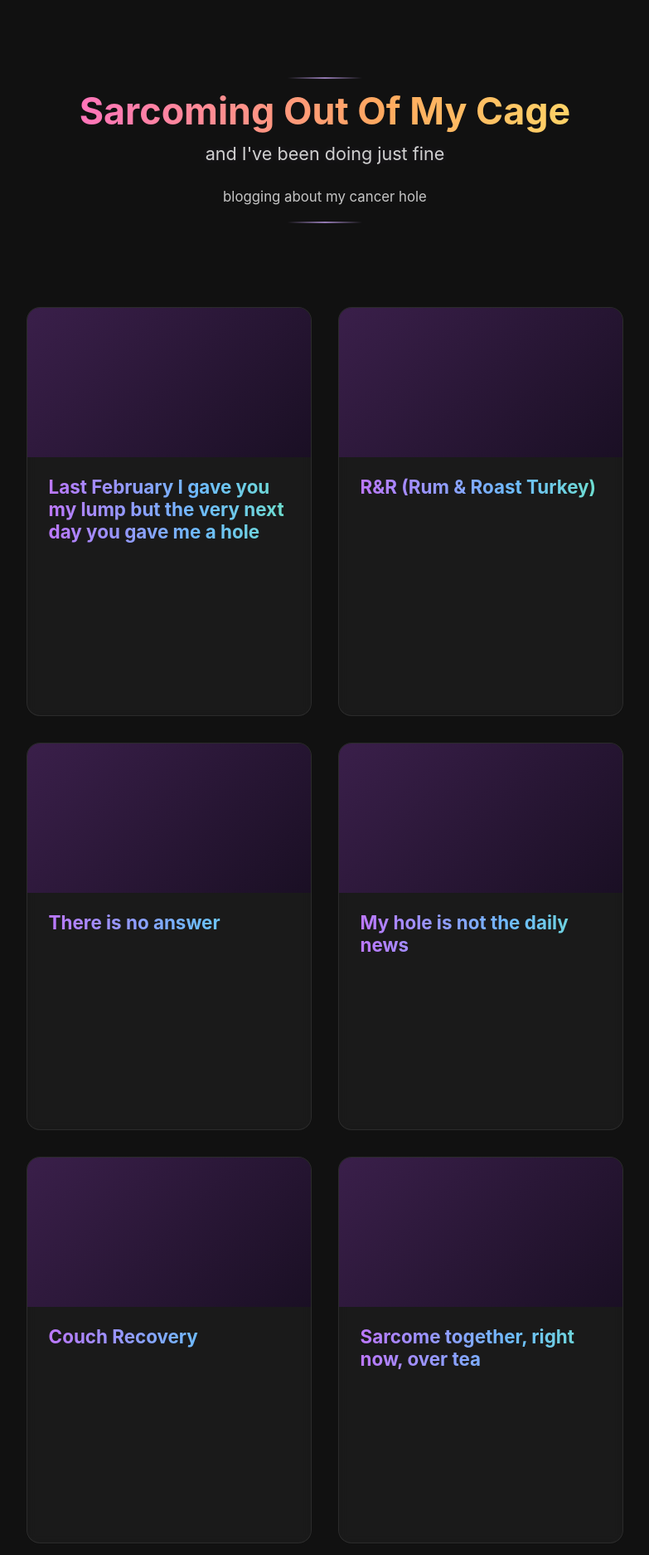
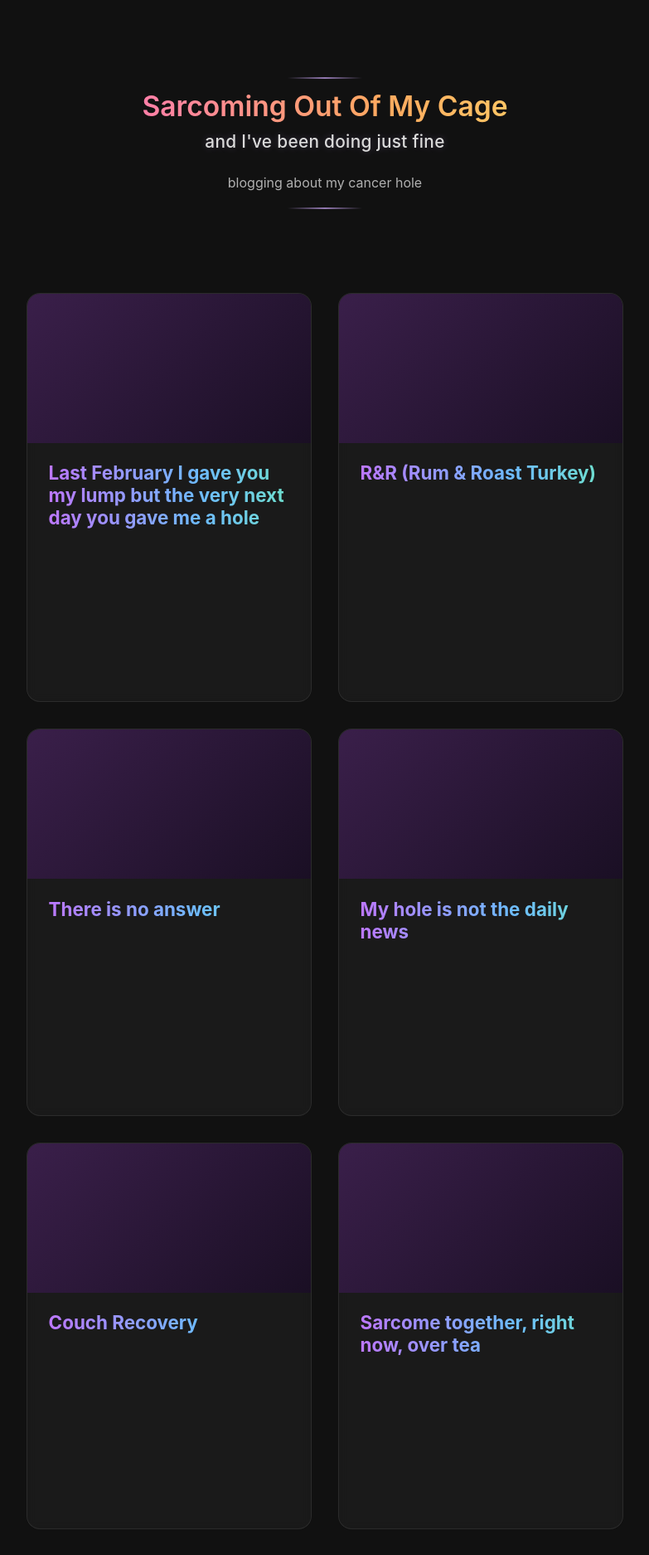
Before and after one commit to Marmitewarlock/suzal, a Jekyll site: the page built from blog.md, in a window 1280 px wide. Shown: the top 1874 px of the page at 83% size, without its empty margins (248-1031 px from the left). Built offline with Jekyll 4.4.1, drawn with Linux system fonts in a browser that asks for light colours.

Commit message:
Update royal-velvet.css

```diff
--- a/assets/css/royal-velvet.css
+++ b/assets/css/royal-velvet.css
@@ -165,7 +165,7 @@ ol {
 .callout[data-callout="info"]    { --text-accent: var(--teal); }
 
 /*──────────────────────────────────────────────
-  BLOG HEADER — Title + Subtitle + Description
+  Royal Velvet — Refined Header Hierarchy
 ──────────────────────────────────────────────*/
 
 .rv-blog-header.royal-crest {
@@ -182,35 +182,37 @@ ol {
   opacity: 0.7;
 }
 
-/* Title (uses gradient H1 styles) */
+/* Title — smaller, elegant, still using your gradient H1 */
 .rv-blog-title {
-  font-size: 2.8rem;
-  margin: 0.4rem 0 0.2rem;
-  font-weight: 700;
+  font-size: 2.1rem;   /* ↓ was 2.8rem */
+  margin: 0.2rem 0 0.2rem;
+  font-weight: 600;
   line-height: 1.2;
 }
 
-/* Subtitle */
+/* Subtitle — more distinct, brighter, more “tagline” */
 .rv-blog-subtitle {
   margin-top: 0.4rem;
-  font-size: 1.35rem;
-  font-weight: 400;
+  font-size: 1.3rem;
+  font-weight: 500;
   color: var(--lavender);
-  opacity: 0.9;
-  text-shadow: 0 0 8px rgba(203, 166, 247, 0.15);
+  opacity: 0.95;
+  letter-spacing: 0.3px;
+  text-shadow: 0 0 10px rgba(203, 166, 247, 0.25);
 }
 
-/* Description */
+/* Description — softer, smaller, more paragraph-like */
 .rv-blog-description {
-  margin-top: 0.8rem;
-  font-size: 1.05rem;
-  line-height: 1.55;
+  margin-top: 0.9rem;
+  font-size: 1rem;
+  line-height: 1.6;
   max-width: 60ch;
   margin-left: auto;
   margin-right: auto;
   color: var(--text-muted);
-  opacity: 0.85;
+  opacity: 0.75;
 }
+
 
 /*──────────────────────────────────────────────
   POST GRID + CARDS
```
